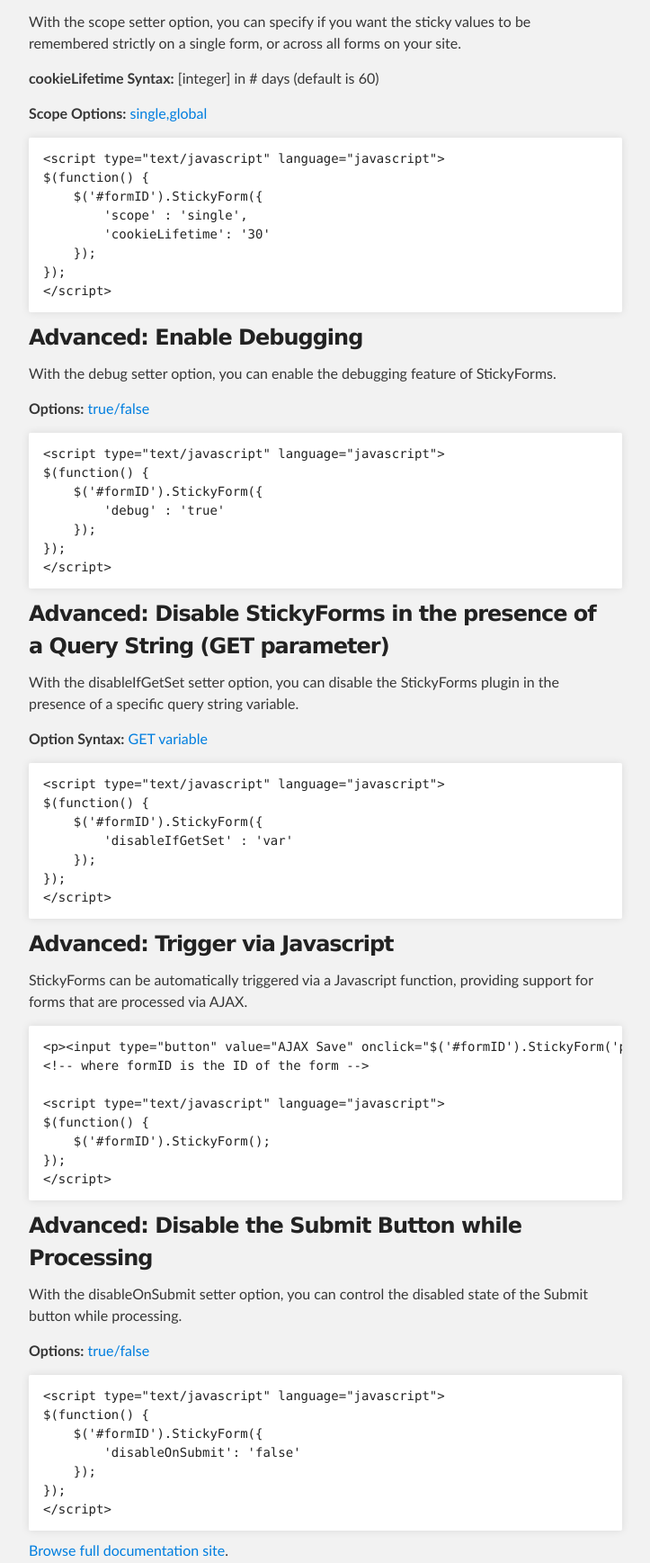
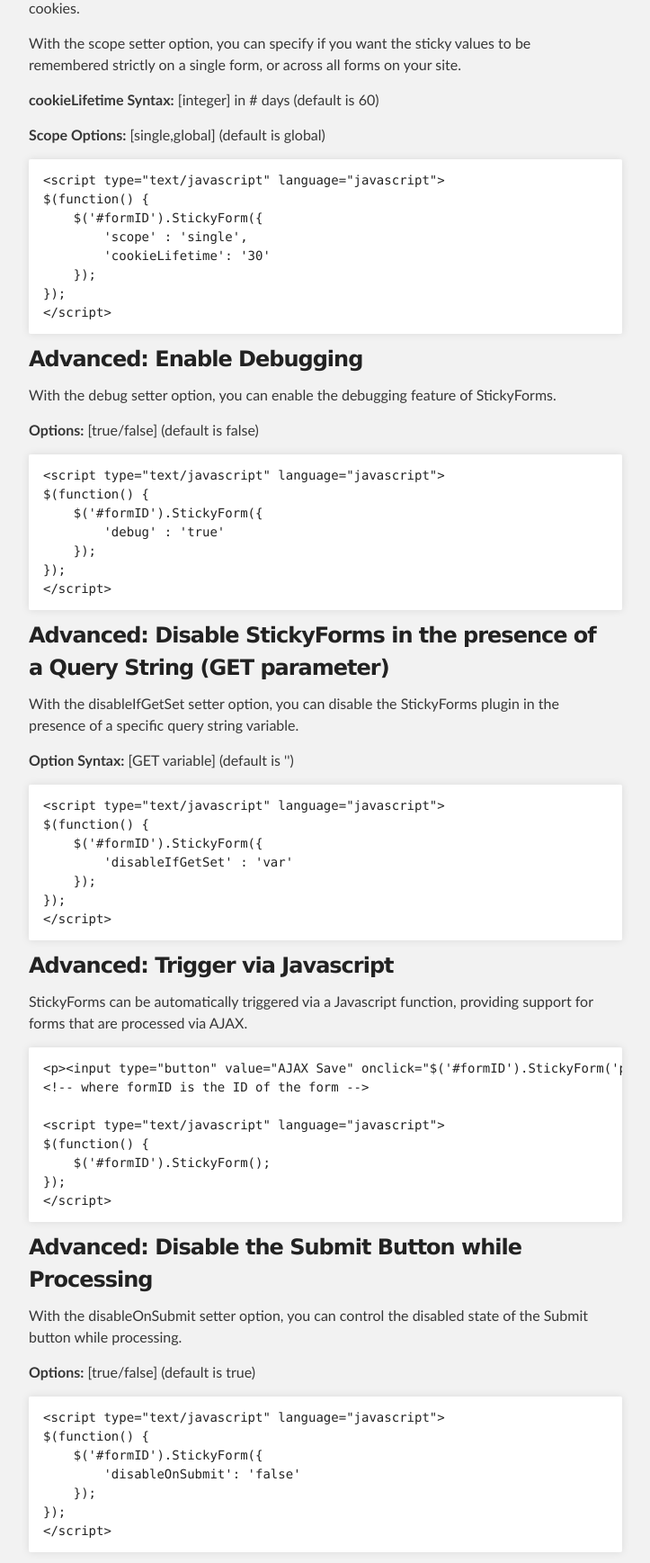
Before and after one commit to schwartzrw/jquery-stickyforms, a plain HTML site: page index.html in a window 1280 px wide. Shown: the part 1987-3724 px from the top of the page at 90% size, without its empty margins (288-1011 px from the left). Drawn offline with Linux system fonts and the light colour scheme.

```diff
--- a/index.html
+++ b/index.html
@@ -73,7 +73,7 @@
 
 <p>With the elementTypes setter option, you can control which elements types have the sticky behavior.</p>
 
-<p><strong>Options:</strong> <a href="default%20is%20all">text,password,checkbox,radio,textarea,select-one,select-multiple,all</a></p>
+<p><strong>Options:</strong> [text,password,checkbox,radio,textarea,select-one,select-multiple,all] (default is all)</p>
 
 <pre><code>&lt;script type="text/javascript" language="javascript"&gt;
 $(function() {
@@ -109,7 +109,7 @@
 
 <p><strong>cookieLifetime Syntax:</strong> [integer] in # days (default is 60)</p>
 
-<p><strong>Scope Options:</strong> <a href="default%20is%20global">single,global</a></p>
+<p><strong>Scope Options:</strong> [single,global] (default is global)</p>
 
 <pre><code>&lt;script type="text/javascript" language="javascript"&gt;
 $(function() {
@@ -126,7 +126,7 @@
 
 <p>With the debug setter option, you can enable the debugging feature of StickyForms.</p>
 
-<p><strong>Options:</strong> <a href="default%20is%20false">true/false</a></p>
+<p><strong>Options:</strong> [true/false] (default is false)</p>
 
 <pre><code>&lt;script type="text/javascript" language="javascript"&gt;
 $(function() {
@@ -142,7 +142,7 @@
 
 <p>With the disableIfGetSet setter option, you can disable the StickyForms plugin in the presence of a specific query string variable.</p>
 
-<p><strong>Option Syntax:</strong> <a href="default%20is">GET variable</a></p>
+<p><strong>Option Syntax:</strong> [GET variable] (default is '')</p>
 
 <pre><code>&lt;script type="text/javascript" language="javascript"&gt;
 $(function() {
@@ -173,7 +173,7 @@
 
 <p>With the disableOnSubmit setter option, you can control the disabled state of the Submit button while processing.</p>
 
-<p><strong>Options:</strong> <a href="default%20is%20true">true/false</a></p>
+<p><strong>Options:</strong> [true/false] (default is true)</p>
 
 <pre><code>&lt;script type="text/javascript" language="javascript"&gt;
 $(function() {
```
Also changed, not shown: params.json (+1 -1 lines).
